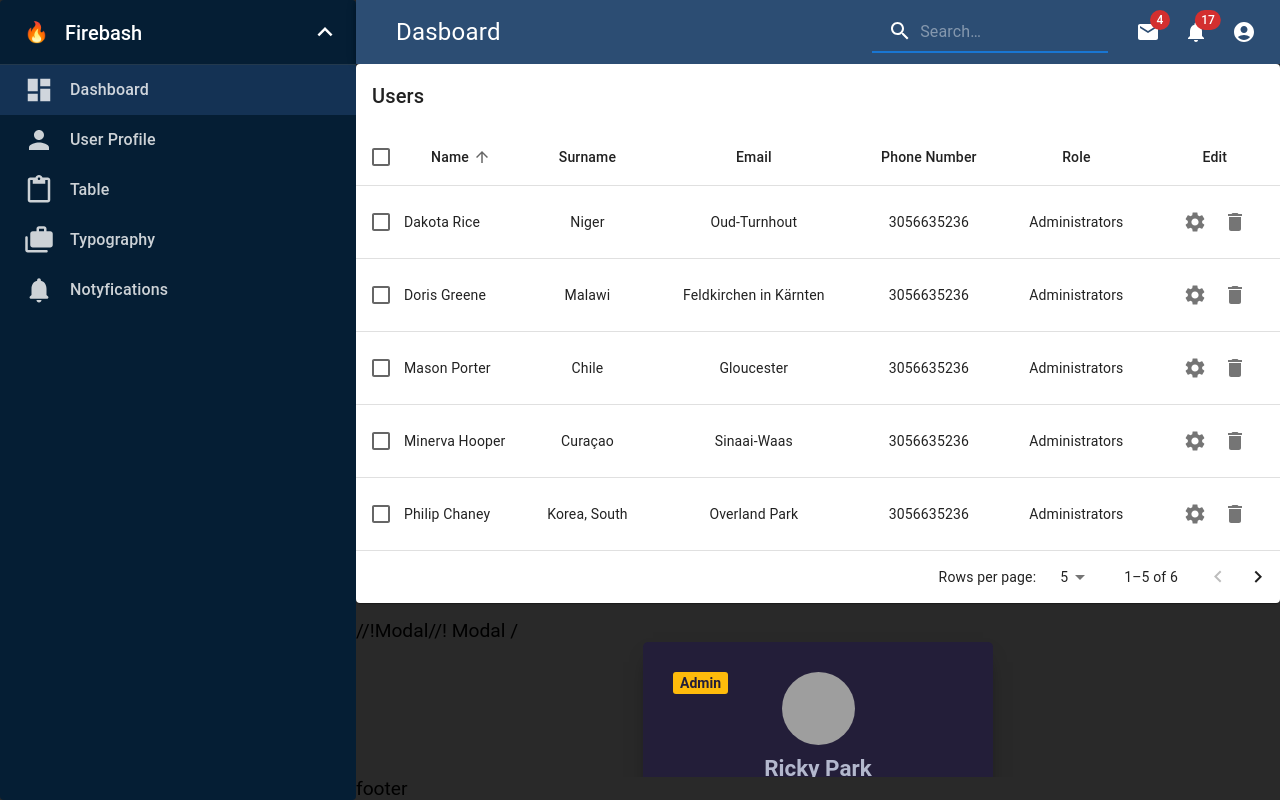
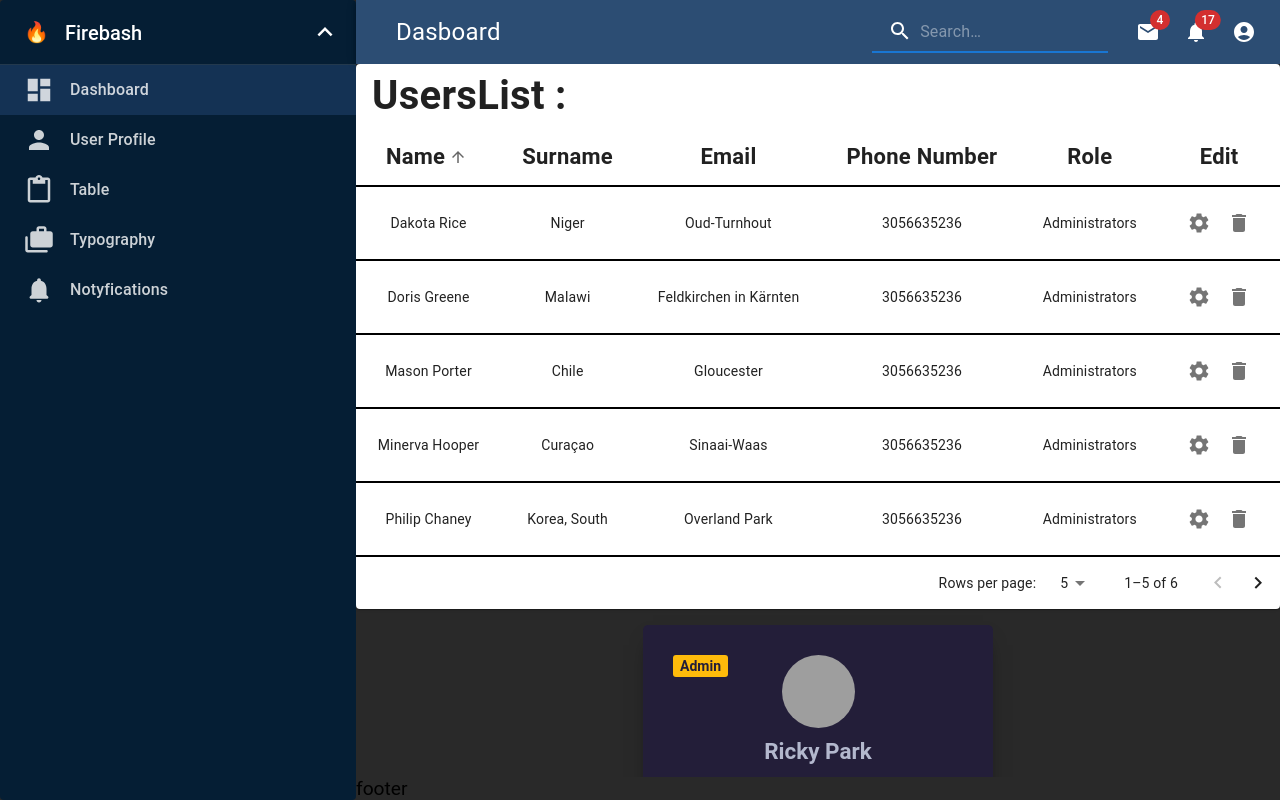
Before and after one commit to Robert-gut/admin-panel, a React (Vite) app: page /admin in a window 1280 px wide. Built offline with nearby package versions, Linux system fonts and the light colour scheme; grey boxes are pictures that could not be loaded.

Commit message:
EditUserList commit

```diff
--- a/src/pages/UsersList/UsersList.css
+++ b/src/pages/UsersList/UsersList.css
@@ -6,3 +6,8 @@
   cursor: pointer;
   font-size: 16px;
 }
+
+.table {
+  border-bottom: 2px solid black;
+  border-top: 2px solid black;
+}
--- a/src/pages/UsersList/UsersList.tsx
+++ b/src/pages/UsersList/UsersList.tsx
@@ -12,7 +12,6 @@ import TableSortLabel from "@mui/material/TableSortLabel";
 import Toolbar from "@mui/material/Toolbar";
 import Typography from "@mui/material/Typography";
 import Paper from "@mui/material/Paper";
-import Checkbox from "@mui/material/Checkbox";
 import IconButton from "@mui/material/IconButton";
 import DeleteIcon from "@mui/icons-material/Delete";
 import SettingsIcon from "@mui/icons-material/Settings";
@@ -219,14 +218,7 @@ const style = {
 //! Modal />
 
 function EnhancedTableHead(props: EnhancedTableProps) {
-  const {
-    onSelectAllClick,
-    order,
-    orderBy,
-    numSelected,
-    rowCount,
-    onRequestSort,
-  } = props;
+  const { order, orderBy, onRequestSort } = props;
   const createSortHandler =
     (property: keyof Data) => (event: React.MouseEvent<unknown>) => {
       onRequestSort(event, property);
@@ -235,23 +227,13 @@ function EnhancedTableHead(props: EnhancedTableProps) {
   return (
     <TableHead>
       <TableRow>
-        <TableCell padding="checkbox">
-          <Checkbox
-            color="primary"
-            indeterminate={numSelected > 0 && numSelected < rowCount}
-            checked={rowCount > 0 && numSelected === rowCount}
-            onChange={onSelectAllClick}
-            inputProps={{
-              "aria-label": "select all desserts",
-            }}
-          />
-        </TableCell>
         {headCells.map((headCell) => (
           <TableCell
             key={headCell.id}
             align={headCell.numeric ? "center" : "center"}
             padding={headCell.disablePadding ? "none" : "normal"}
             sortDirection={orderBy === headCell.id ? order : false}
+            style={{ fontSize: "22px", fontWeight: "bold" }}
           >
             <TableSortLabel
               active={orderBy === headCell.id}
@@ -305,12 +287,12 @@ const EnhancedTableToolbar = (props: EnhancedTableToolbarProps) => {
         </Typography>
       ) : (
         <Typography
-          sx={{ flex: "1 1 100%" }}
+          sx={{ flex: "1 1 100%", fontSize: "2.5rem", fontWeight: "bold" }}
           variant="h6"
           id="tableTitle"
           component="div"
         >
-          Users
+          UsersList :
         </Typography>
       )}
     </Toolbar>
@@ -404,36 +386,10 @@ export default function EnhancedTable() {
             <TableBody>
               {stableSort(rows, getComparator(order, orderBy))
                 .slice(page * rowsPerPage, page * rowsPerPage + rowsPerPage)
-                .map((row, index) => {
-                  const isItemSelected = isSelected(row.name);
-                  const labelId = `enhanced-table-checkbox-${index}`;
+                .map((row) => {
                   return (
-                    <TableRow
-                      hover
-                      onClick={(event) => handleClick(event, row.name)}
-                      role="checkbox"
-                      aria-checked={isItemSelected}
-                      // tabIndex={-1}
-                      key={row.name}
-                      selected={isItemSelected}
-                    >
-                      <TableCell padding="checkbox">
-                        <Checkbox
-                          color="primary"
-                          checked={isItemSelected}
-                          inputProps={{
-                            "aria-labelledby": labelId,
-                          }}
-                        />
-                      </TableCell>
-                      <TableCell
-                        component="th"
-                        id={labelId}
-                        scope="row"
-                        padding="none"
-                      >
-                        {row.name}
-                      </TableCell>
+                    <TableRow className="table">
+                      <TableCell align="center">{row.name}</TableCell>
                       <TableCell align="center">{row.surname}</TableCell>
                       <TableCell align="center">{row.email}</TableCell>
                       <TableCell align="center">{row.phoneNumber}</TableCell>
@@ -467,7 +423,6 @@ export default function EnhancedTable() {
           onRowsPerPageChange={handleChangeRowsPerPage}
         />
       </Paper>
-      //!Modal
       <Modal
         open={open}
         onClose={handleClose}
@@ -487,7 +442,6 @@ export default function EnhancedTable() {
           </button>
         </Box>
       </Modal>
-      //! Modal /
     </Box>
   );
 }
```
